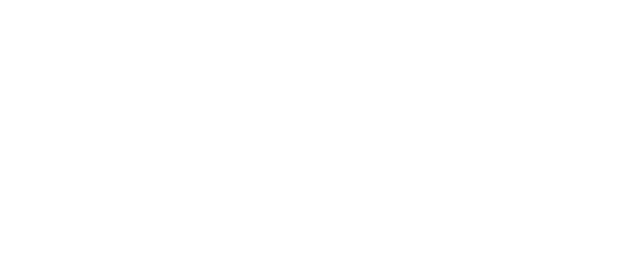
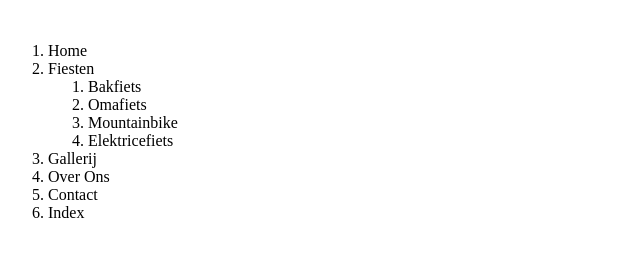
Before and after one commit to Planktogoly/BikeNation, a plain HTML site: page index.html in a window 1280 px wide. Shown: the whole page, without its empty margins (0-640 px from the left). Drawn offline with Linux system fonts and the light colour scheme.

Commit message:
navigation

```diff
--- a/index.html
+++ b/index.html
@@ -21,5 +21,30 @@
         - Contact
         - Links/ index
        -->
+       <nav>
+           <div class="logo">
+               <img src="" alt="">
+           </div>
+           <div id="menu">
+                <ol>
+                    <li>Home</li>
+                    <li>Fiesten
+                        <ol>
+                            <li>Bakfiets</li>
+                            <li>Omafiets</li>
+                            <li>Mountainbike</li>
+                            <li>Elektricefiets</li>
+                        </ol>
+                    </li>
+                    <li>Gallerij</li>
+                    <li>Over Ons</li>
+                    <li>Contact</li>
+                    <li>Index</li>
+                </ol>
+           </div>
+       </nav>
+       <header>
+
+       </header>
     </body>
 </html>
```
